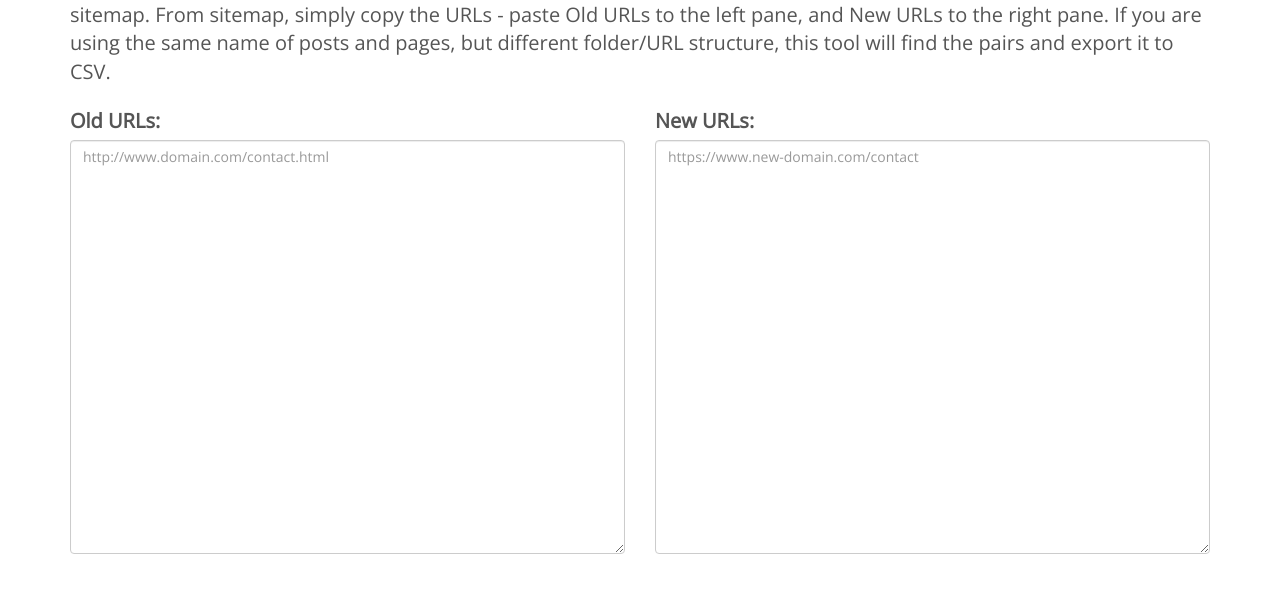
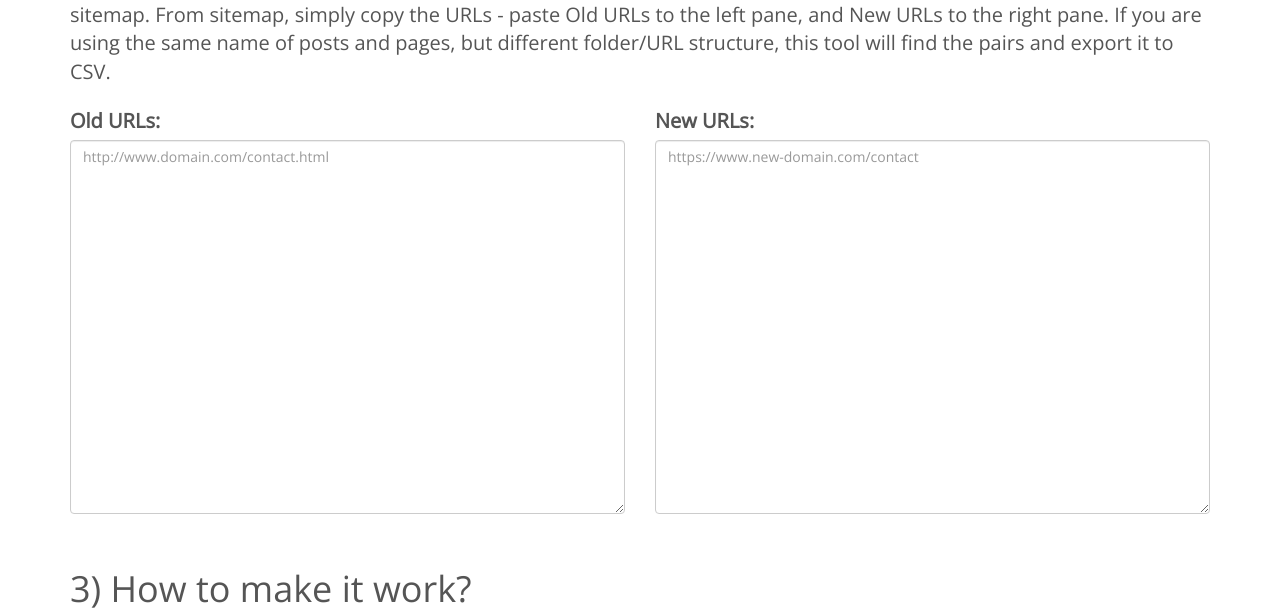
Before and after one commit to vlastapolach/SEO-Redirect, a plain HTML site: page index.html in a window 1280 px wide. Shown: the part 344-954 px from the top of the page. Drawn offline with nearby package versions, Linux system fonts and the light colour scheme.

```diff
--- a/index.html
+++ b/index.html
@@ -42,13 +42,13 @@
         <div class="col-md-6">
           <div class="form-group">
             <label for="comment">Old URLs:</label>
-            <textarea class="form-control" rows="20" id="oldUrl" placeholder="http://www.domain.com/contact.html"></textarea>
+            <textarea class="form-control" rows="18" id="oldUrl" placeholder="http://www.domain.com/contact.html"></textarea>
           </div>
         </div>
         <div class="col-md-6">
           <div class="form-group">
             <label for="comment">New URLs:</label>
-            <textarea class="form-control" rows="20" id="newUrl" placeholder="https://www.new-domain.com/contact"></textarea>
+            <textarea class="form-control" rows="18" id="newUrl" placeholder="https://www.new-domain.com/contact"></textarea>
           </div>
         </div>
         <div class="col-md-12">
```
Also changed, not shown: img/redirect.png.
